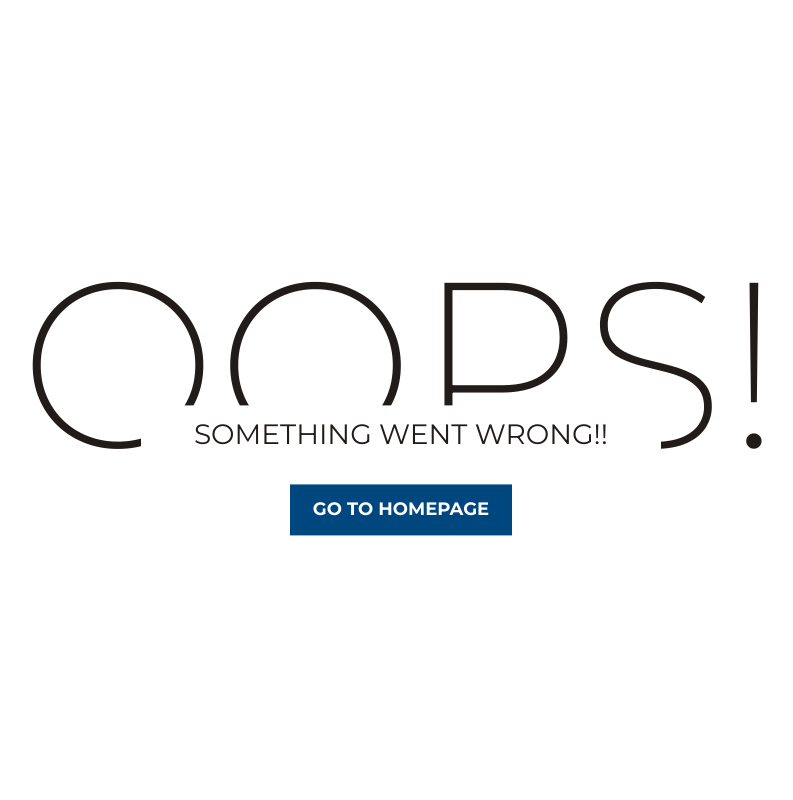
After one commit to somyamehta24/Online-Exams-Cheating-Detector, a Flask app: page /submit in a window 1280 px wide. The commit adds this page. Shown: the whole page, without its empty margins (239-1032 px from the left). Run offline with Flask 2, Linux system fonts and the light colour scheme; the visitor is signed in with stand-in values (Sample User, id 1).

Commit message:
404 page added

```diff
--- a/app.py
+++ b/app.py
@@ -33,10 +33,6 @@ google = oauth.register(
 
 @app.route('/')
 def hello_world():
-    email = dict(session).get("email", None)
-
-    if(email == None):
-        return redirect("/login")
 
     return render_template("Frontend.html")
 
@@ -114,7 +110,7 @@ def authorize():
     resp = google.get("userinfo", token=token)
     user_info = resp.json()
     session["email"] = user_info["email"]
-    return redirect("/")
+    return redirect("/start")
 
 
 
@@ -127,5 +123,9 @@ def logout():
 
 #___________________________________________________________________________________
 
+@app.errorhandler(Exception)
+def all_exception_handler(error):
+   return render_template("error.html")
+
 if __name__ == "__main__":
     app.run(debug=True)
--- /dev/null
+++ b/db.yaml
@@ -0,0 +1,3 @@
+secret_key: "someStrongSecretKey"
+client_id: "951651294027-4v27ni26hhpsi9vfpnoi6nu0irl9jbac.apps.googleusercontent.com"
+client_secret: "wofV9S8hdb1GTGBjBFxHa_w7"
--- /dev/null
+++ b/static/css/error.css
@@ -0,0 +1,110 @@
+* {
+  -webkit-box-sizing: border-box;
+          box-sizing: border-box;
+}
+
+body {
+  padding: 0;
+  margin: 0;
+}
+
+#notfound {
+  position: relative;
+  height: 100vh;
+}
+
+#notfound .notfound {
+  position: absolute;
+  left: 50%;
+  top: 50%;
+  -webkit-transform: translate(-50%, -50%);
+      -ms-transform: translate(-50%, -50%);
+          transform: translate(-50%, -50%);
+}
+
+.notfound {
+  max-width: 520px;
+  width: 100%;
+  line-height: 1.4;
+  text-align: center;
+}
+
+.notfound .notfound-404 {
+  position: relative;
+  height: 200px;
+  margin: 0px auto 20px;
+  z-index: -1;
+}
+
+.notfound .notfound-404 h1 {
+  font-family: 'Montserrat', sans-serif;
+  font-size: 236px;
+  font-weight: 200;
+  margin: 0px;
+  color: #211b19;
+  text-transform: uppercase;
+  position: absolute;
+  left: 50%;
+  top: 50%;
+  -webkit-transform: translate(-50%, -50%);
+      -ms-transform: translate(-50%, -50%);
+          transform: translate(-50%, -50%);
+}
+
+.notfound .notfound-404 h2 {
+  font-family: 'Montserrat', sans-serif;
+  font-size: 28px;
+  font-weight: 400;
+  text-transform: uppercase;
+  color: #211b19;
+  background: #fff;
+  padding: 10px 5px;
+  margin: auto;
+  display: inline-block;
+  position: absolute;
+  bottom: 0px;
+  left: 0;
+  right: 0;
+}
+
+.notfound a {
+  font-family: 'Montserrat', sans-serif;
+  display: inline-block;
+  font-weight: 700;
+  text-decoration: none;
+  color: #fff;
+  text-transform: uppercase;
+  padding: 13px 23px;
+  background: #00477f;
+  font-size: 18px;
+  -webkit-transition: 0.2s all;
+  transition: 0.2s all;
+}
+
+.notfound a:hover {
+  color: #00477f;
+  background: #211b19;
+}
+
+@media only screen and (max-width: 767px) {
+  .notfound .notfound-404 h1 {
+    font-size: 148px;
+  }
+}
+
+@media only screen and (max-width: 480px) {
+  .notfound .notfound-404 {
+    height: 148px;
+    margin: 0px auto 10px;
+  }
+  .notfound .notfound-404 h1 {
+    font-size: 86px;
+  }
+  .notfound .notfound-404 h2 {
+    font-size: 16px;
+  }
+  .notfound a {
+    padding: 7px 15px;
+    font-size: 14px;
+  }
+}
--- /dev/null
+++ b/templates/error.html
@@ -0,0 +1,43 @@
+<!DOCTYPE html>
+<html lang="en">
+
+<head>
+    <meta charset="utf-8">
+    <meta http-equiv="X-UA-Compatible" content="IE=edge">
+    <meta name="viewport" content="width=device-width, initial-scale=1">
+    <!-- The above 3 meta tags *must* come first in the head; any other head content must come *after* these tags -->
+
+    <title>404 HTML Template by Colorlib</title>
+
+    <!-- Google font -->
+    <link href="https://fonts.googleapis.com/css?family=Montserrat:200,400,700" rel="stylesheet">
+
+    <!-- Custom stlylesheet -->
+    <link rel="stylesheet" href="{{ url_for('static', filename='css/error.css')  }}">
+
+
+    <!-- HTML5 shim and Respond.js for IE8 support of HTML5 elements and media queries -->
+    <!-- WARNING: Respond.js doesn't work if you view the page via file:// -->
+    <!--[if lt IE 9]>
+		  <script src="https://oss.maxcdn.com/html5shiv/3.7.3/html5shiv.min.js"></script>
+		  <script src="https://oss.maxcdn.com/respond/1.4.2/respond.min.js"></script>
+		<![endif]-->
+
+</head>
+
+<body>
+
+    <div id="notfound">
+        <div class="notfound">
+            <div class="notfound-404">
+                <h1>Oops!</h1>
+                <h2>Something went wrong!!</h2>
+            </div>
+            <a href="/">Go TO Homepage</a>
+        </div>
+    </div>
+
+</body>
+<!-- This templates was made by Colorlib (https://colorlib.com) -->
+
+</html>
--- a/templates/success.html
+++ b/templates/success.html
@@ -6,10 +6,10 @@
     <p class="lead"><strong>Please check your email</strong> for further instructions on how to complete your account setup.</p>
     <hr>
     <p>
-        Having trouble? <a href="">Contact us</a>
+        Having trouble? <a href="mailto:testusertest0@gmail.com">Contact us</a>
     </p>
     <p class="lead">
-        <a class="btn btn-primary btn-sm" href="https://bootstrapcreative.com/" role="button">Continue to homepage</a>
+        <a class="btn btn-primary btn-sm" href="/" role="button">Continue to homepage</a>
     </p>
 </div>
 {% endblock body %}
```
Also changed, not shown: templates/instructions.html (+34 -13 lines), Rules/part2.html (deleted), static/css/information.css (renamed from Rules/style.css), static/js/information.js (renamed from Rules/script.js), templates/information.html (renamed from Rules/index.html), 2 other files.
